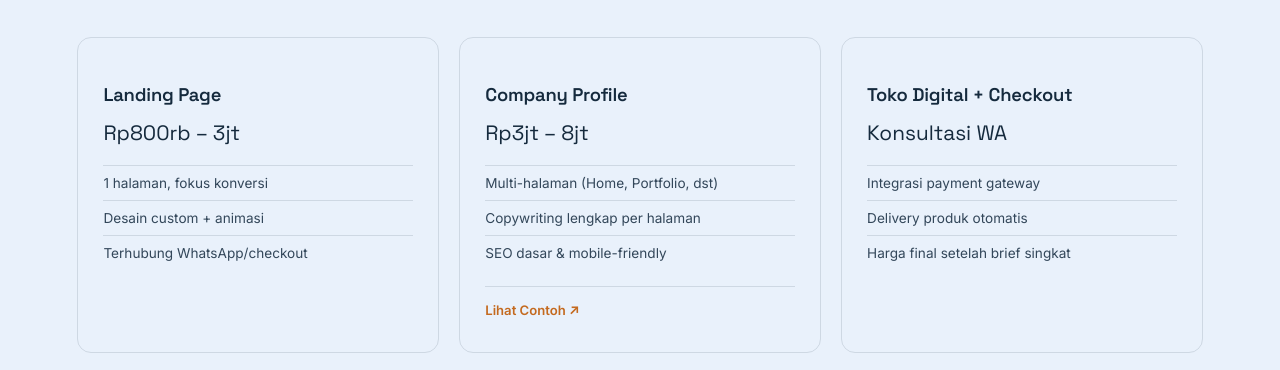
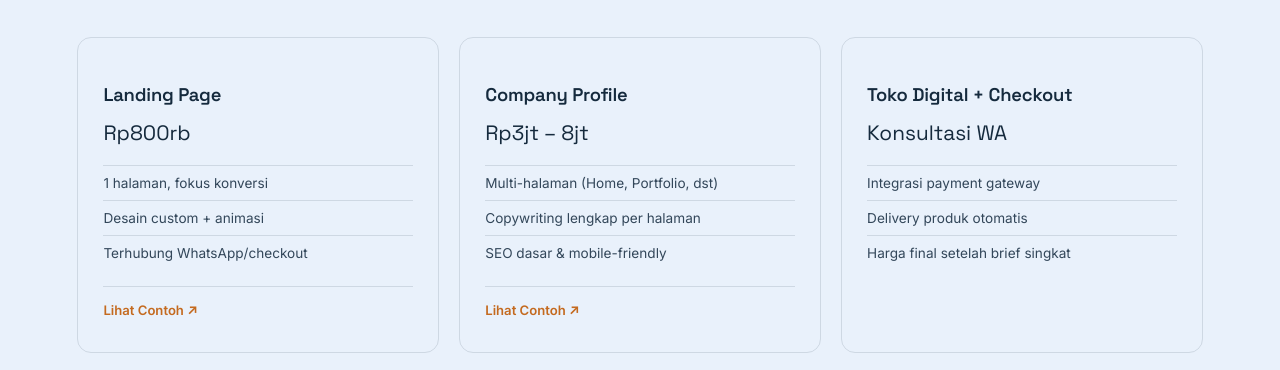
Before and after one commit to immanuel11ae/imm-creates-landing, a website: page index.html in a window 1280 px wide. Shown: the part 8004-8374 px from the top of the page. Drawn offline with nearby package versions, Linux system fonts and the light colour scheme; animation ran at ten frames a second.

Commit message:
Update index.html

```diff
--- a/index.html
+++ b/index.html
@@ -818,12 +818,13 @@
     <div class="packages">
       <div class="pkg reveal">
         <h4>Landing Page</h4>
-        <div class="prange">Rp800rb – 3jt</div>
+        <div class="prange">Rp800rb</div>
         <ul>
           <li>1 halaman, fokus konversi</li>
           <li>Desain custom + animasi</li>
           <li>Terhubung WhatsApp/checkout</li>
         </ul>
+        <a href="https://immanuel11ae.github.io/cruzo-rental/" target="_blank" rel="noopener" class="pkg-demo">Lihat Contoh ↗</a>
       </div>
       <div class="pkg reveal">
         <h4>Company Profile</h4>
```
